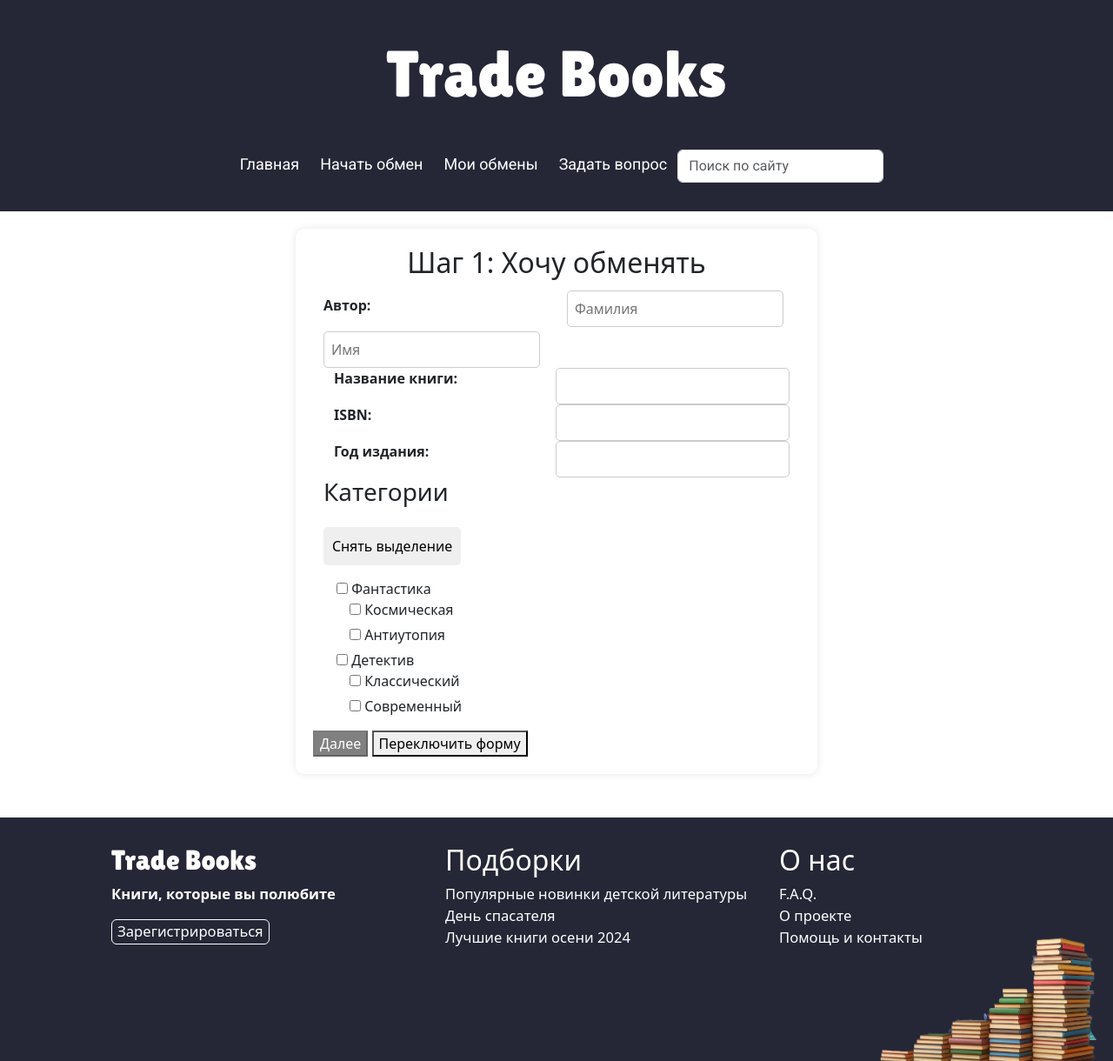
After one commit to RainDarkNess/project_IVT_25_u, a Django app: page /exchange/ in a window 1280 px wide. The commit adds this page. Shown: the whole page at 87% size. Run offline with Django 5.2, Linux system fonts and the light colour scheme; some libraries are stand-ins or nearby versions.

Commit message:
<dev-frontend-user-page> init user-page (author: Egor)

```diff
--- /dev/null
+++ b/books/main/templates/main/exchange.html
@@ -0,0 +1,149 @@
+{% extends "main/base.html" %}
+{% load static %}
+{% block content %}
+
+{% include "main/header.html" %}
+
+<body>
+<main>
+    <section class="exchange-form">
+        <h2 id="form-title">Шаг 1: Хочу обменять</h2>
+        <form id="exchangeForm">
+            <!-- Форма "Хочу обменять" -->
+            <div class = "container" id="wantToExchange">
+                <div class="row">
+                    <div class="col">
+                    <label>Автор:</label>
+                    </div>
+                    <div class="col">
+                    <input type="text" id="authorSurname" placeholder="Фамилия" autocomplete="off">
+                    </div>
+<!--                    <div id="authorSuggestions" class="suggestions"></div>-->
+                    <div class="col">
+                    <input type="text" id="authorName" placeholder="Имя" autocomplete="off">
+                    </div>
+                </div>
+
+
+                <div class="container">
+                    <div class="row">
+                                <label class="col">Название книги:</label>
+                                <input class="col" type="text" id="bookTitle" maxlength="50"><br>
+                    </div>
+                    <div class="row">
+                                <label class="col">ISBN:</label>
+                                <input class="col" type="text" id="isbn" maxlength="13"><br>
+                    </div>
+                    <div class="row">
+                                <label class="col">Год издания:</label>
+                                <input class="col" type="number" id="publishYear" max="2025"><br>
+                    </div>
+                </div>
+
+                <h3>Категории</h3>
+                <button class = "clear" type="button" id="clearCategories">Снять выделение</button>
+                <div id="categories">
+                    <ul>
+                        <li><input type="checkbox" name="genre" value="Фантастика"> Фантастика
+                            <ul>
+                                <li><input type="checkbox" name="subgenre" value="Космическая"> Космическая</li>
+                                <li><input type="checkbox" name="subgenre" value="Антиутопия"> Антиутопия</li>
+                            </ul>
+                        </li>
+                        <li><input type="checkbox" name="genre" value="Детектив"> Детектив
+                            <ul>
+                                <li><input type="checkbox" name="subgenre" value="Классический"> Классический</li>
+                                <li><input type="checkbox" name="subgenre" value="Современный"> Современный</li>
+                            </ul>
+                        </li>
+                    </ul>
+                </div>
+            </div>
+            <!-- Форма "Хочу получить" -->
+            <div id="wantToReceive" style="display: none;">
+                <label>Желаемый жанр:</label>
+                <button class="clear" type="button" id="clearReceiveCategories">Снять выделение</button>
+                <div id="receiveCategories">
+                    <ul>
+                        <li><input type="checkbox" name="receiveGenre" value="Фантастика"> Фантастика
+                            <ul>
+                                <li><input type="checkbox" name="receiveSubgenre" value="Космическая"> Космическая</li>
+                                <li><input type="checkbox" name="receiveSubgenre" value="Антиутопия"> Антиутопия</li>
+                            </ul>
+                        </li>
+                        <li><input type="checkbox" name="receiveGenre" value="Детектив"> Детектив
+                            <ul>
+                                <li><input type="checkbox" name="receiveSubgenre" value="Классический"> Классический</li>
+                                <li><input type="checkbox" name="receiveSubgenre" value="Современный"> Современный</li>
+                            </ul>
+                        </li>
+                    </ul>
+                </div>
+            </div>
+
+            <!-- Кнопки управления -->
+            <div class="form-buttons">
+                <button type="button" id="prevStep" style="display: none;">Назад</button>
+                <button type="button" id="nextStep" disabled>Далее</button>
+                <button type="button" id="toggleForm">Переключить форму</button>
+            </div>
+        </form>
+    </section>
+</main>
+
+<script>
+    document.addEventListener("DOMContentLoaded", function () {
+        const wantToExchange = document.getElementById("wantToExchange");
+        const wantToReceive = document.getElementById("wantToReceive");
+        const formTitle = document.getElementById("form-title");
+        const toggleFormButton = document.getElementById("toggleForm");
+        const nextStepButton = document.getElementById("nextStep");
+        const prevStepButton = document.getElementById("prevStep");
+
+        let currentStep = "exchange";
+
+        toggleFormButton.addEventListener("click", function () {
+            if (currentStep === "exchange") {
+                wantToExchange.style.display = "none";
+                wantToReceive.style.display = "block";
+                formTitle.textContent = "Шаг 2: Хочу получить";
+                prevStepButton.style.display = "inline-block";
+                toggleFormButton.style.display = "none";
+                nextStepButton.disabled = true;
+                currentStep = "receive";
+            }
+        });
+
+        prevStepButton.addEventListener("click", function () {
+            wantToExchange.style.display = "block";
+            wantToReceive.style.display = "none";
+            formTitle.textContent = "Шаг 1: Хочу обменять";
+            prevStepButton.style.display = "none";
+            toggleFormButton.style.display = "inline-block";
+            nextStepButton.disabled = false;
+            currentStep = "exchange";
+        });
+
+        function checkCategories(formId, button) {
+            const categories = document.querySelectorAll(`#${formId} input[type="checkbox"]:checked`);
+            button.disabled = categories.length === 0;
+        }
+
+        document.getElementById("categories").addEventListener("change", () => checkCategories("categories", nextStepButton));
+        document.getElementById("receiveCategories").addEventListener("change", () => checkCategories("receiveCategories", nextStepButton));
+
+        document.getElementById("clearCategories").addEventListener("click", function () {
+            document.querySelectorAll("#categories input[type='checkbox']").forEach(checkbox => checkbox.checked = false);
+            nextStepButton.disabled = true;
+        });
+
+        document.getElementById("clearReceiveCategories").addEventListener("click", function () {
+            document.querySelectorAll("#receiveCategories input[type='checkbox']").forEach(checkbox => checkbox.checked = false);
+            nextStepButton.disabled = true;
+        });
+    });
+</script>
+
+{% include "main/footer.html" %}
+</body>
+{% endblock content %}
--- /dev/null
+++ b/books/static/css/exchange.css
@@ -0,0 +1,173 @@
+/* Общие стили */
+/*body {*/
+/*    font-family: Arial, sans-serif;*/
+/*    margin: 0;*/
+/*    padding: 0;*/
+/*    background-color: #f8f8f8;*/
+/*}*/
+
+/*!* Шапка *!*/
+/*header {*/
+/*    background-color: #007bff;*/
+/*    color: white;*/
+/*    padding: 15px;*/
+/*    display: flex;*/
+/*    justify-content: space-between;*/
+/*    align-items: center;*/
+/*}*/
+
+/*header h1 {*/
+/*    margin: 0;*/
+/*}*/
+
+/*.input_and_nav {*/
+/*    display: flex;*/
+/*    align-items: center;*/
+/*    gap: 20px;*/
+/*}*/
+
+/*.search {*/
+/*    padding: 5px;*/
+/*    border-radius: 5px;*/
+/*    border: none;*/
+/*}*/
+
+/*nav ul {*/
+/*    list-style: none;*/
+/*    padding: 0;*/
+/*    margin: 0;*/
+/*    display: flex;*/
+/*    gap: 15px;*/
+/*}*/
+
+/*nav ul li {*/
+/*    display: inline;*/
+/*}*/
+
+/*nav ul li a {*/
+/*    color: white;*/
+/*    text-decoration: none;*/
+/*}*/
+
+/*.two_buttons button {*/
+/*    background-color: white;*/
+/*    border: 1px solid white;*/
+/*    padding: 7px 15px;*/
+/*    cursor: pointer;*/
+/*    border-radius: 5px;*/
+/*}*/
+
+/*.two_buttons button:hover {*/
+/*    background-color: #0056b3;*/
+/*    color: white;*/
+/*}*/
+
+/* Форма обмена */
+.container{
+    background: transparent;
+}
+
+#wantToExchange{
+    background: transparent;
+}
+.exchange-form {
+    background: white;
+    padding: 20px;
+    max-width: 600px;
+    margin: 20px auto;
+    border-radius: 10px;
+    box-shadow: 0 0 10px rgba(0, 0, 0, 0.1);
+}
+
+.exchange-form h2 {
+    text-align: center;
+}
+
+form {
+    display: flex;
+    flex-direction: column;
+}
+
+form label {
+    margin-top: 10px;
+    font-weight: bold;
+}
+
+form input {
+    padding: 8px;
+    border: 1px solid #ccc;
+    border-radius: 5px;
+    margin-top: 5px;
+}
+
+/* Подсказки для автодополнения */
+.suggestions {
+    position: absolute;
+    background: white;
+    border: 1px solid #ccc;
+    max-height: 150px;
+    overflow-y: auto;
+    display: none;
+    width: calc(100% - 20px);
+    z-index: 10;
+}
+
+.suggestions div {
+    padding: 5px;
+    cursor: pointer;
+}
+
+.suggestions div:hover {
+    background: #ddd;
+}
+
+/* Категории */
+#categories {
+    margin-top: 15px;
+}
+
+#categories ul {
+    list-style: none;
+    padding-left: 15px;
+}
+
+#categories ul li {
+    margin-bottom: 5px;
+}
+
+/* Кнопки */
+.clear {
+    margin-top: 15px;
+    padding: 10px;
+    border: none;
+    cursor: pointer;
+    border-radius: 5px;
+}
+
+#nextStep {
+    background-color: #007bff;
+    color: white;
+}
+
+#nextStep:disabled {
+    background-color: gray;
+}
+
+/* Подвал */
+footer {
+    background: #007bff;
+    color: white;
+    text-align: center;
+    padding: 20px;
+    margin-top: 20px;
+}
+
+footer .column_item {
+    display: block;
+    margin: 5px 0;
+}
+
+footer a {
+    color: white;
+    text-decoration: none;
+}
```
Also changed, not shown: books/main/templates/main/userPage.html (+41 -157 lines), books/static/css/userPage.css (added, +104 -0 lines).
